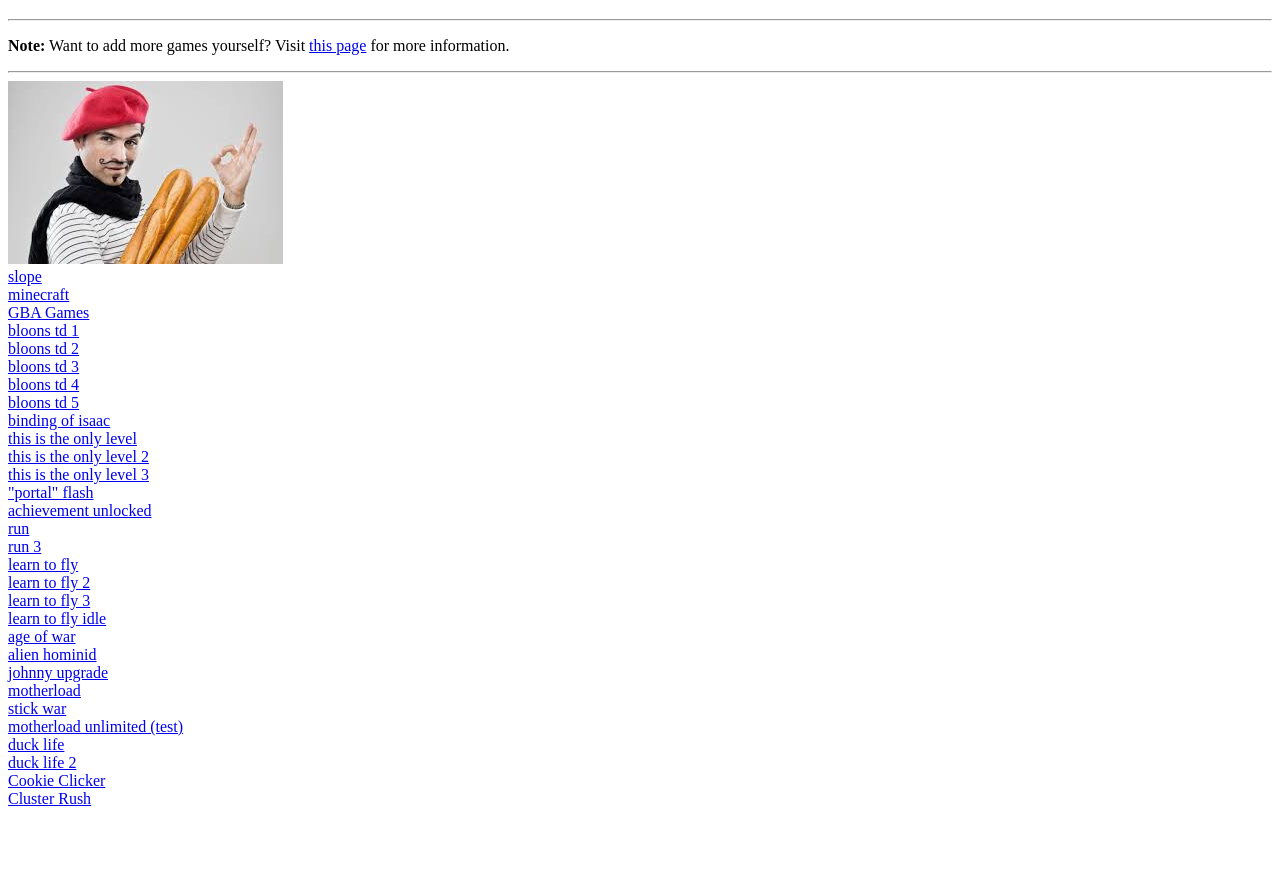
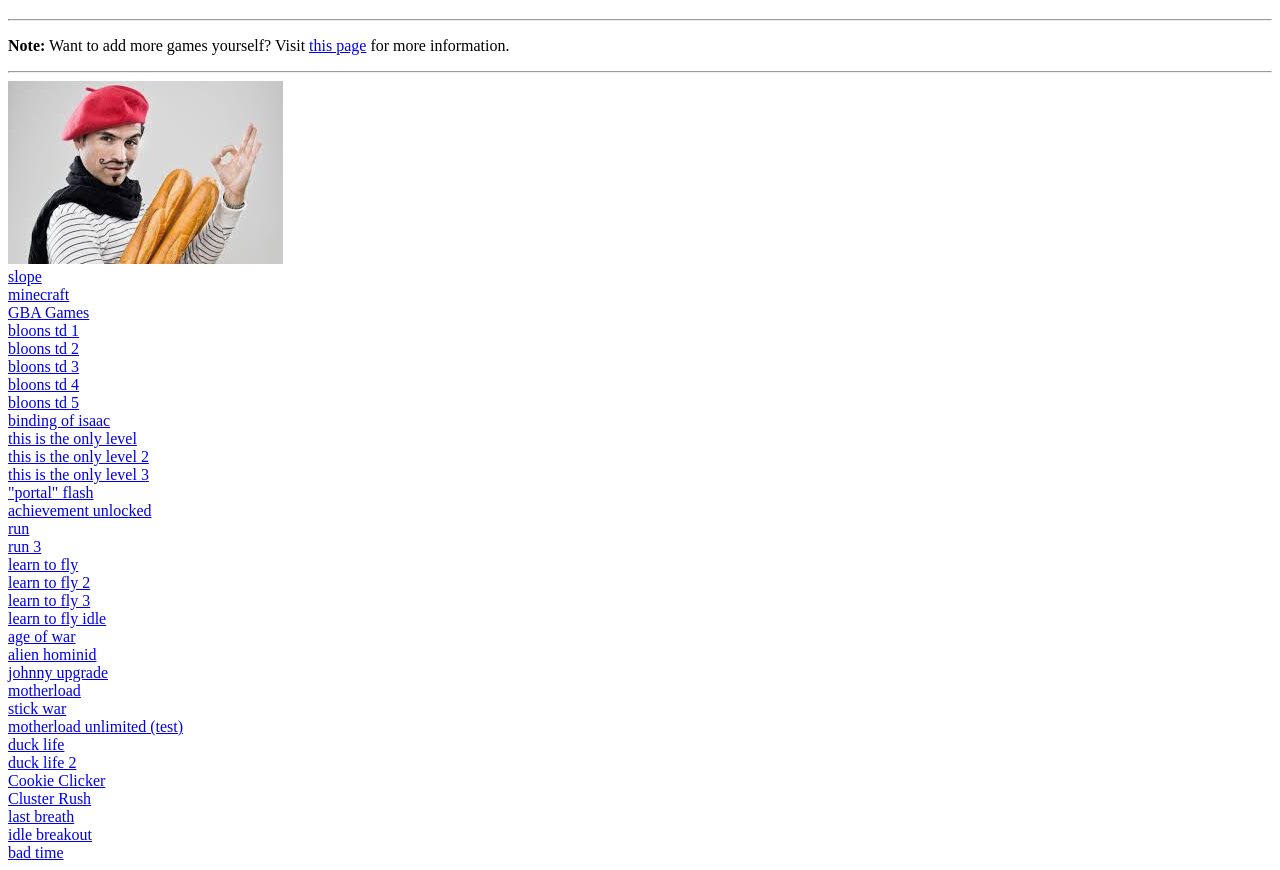
Before and after one commit to 28jjjjackson/28jjjjackson.github.io, a plain HTML site: page index.html in a window 1280 px wide. Shown: the part 61-931 px from the top of the page. Before the commit the page ends 877 px from the top, so only its background shows below. Drawn offline with Linux system fonts and the light colour scheme.

Commit message:
good update time sez mange

```diff
--- a/index.html
+++ b/index.html
@@ -69,5 +69,11 @@
         <a href="cookie/index.html">Cookie Clicker</a>
         <br>
         <a href="cluster/game.html">Cluster Rush</a>
+        <br>
+        <a href="lastbreath/index.html">last breath</a>
+        <br>
+        <a href="breakout/game.html">idle breakout</a>
+        <br>
+        <a href="Bad Time Simulator (Sans Fight).caproj">bad time</a>
     </body>
 </html>
```
